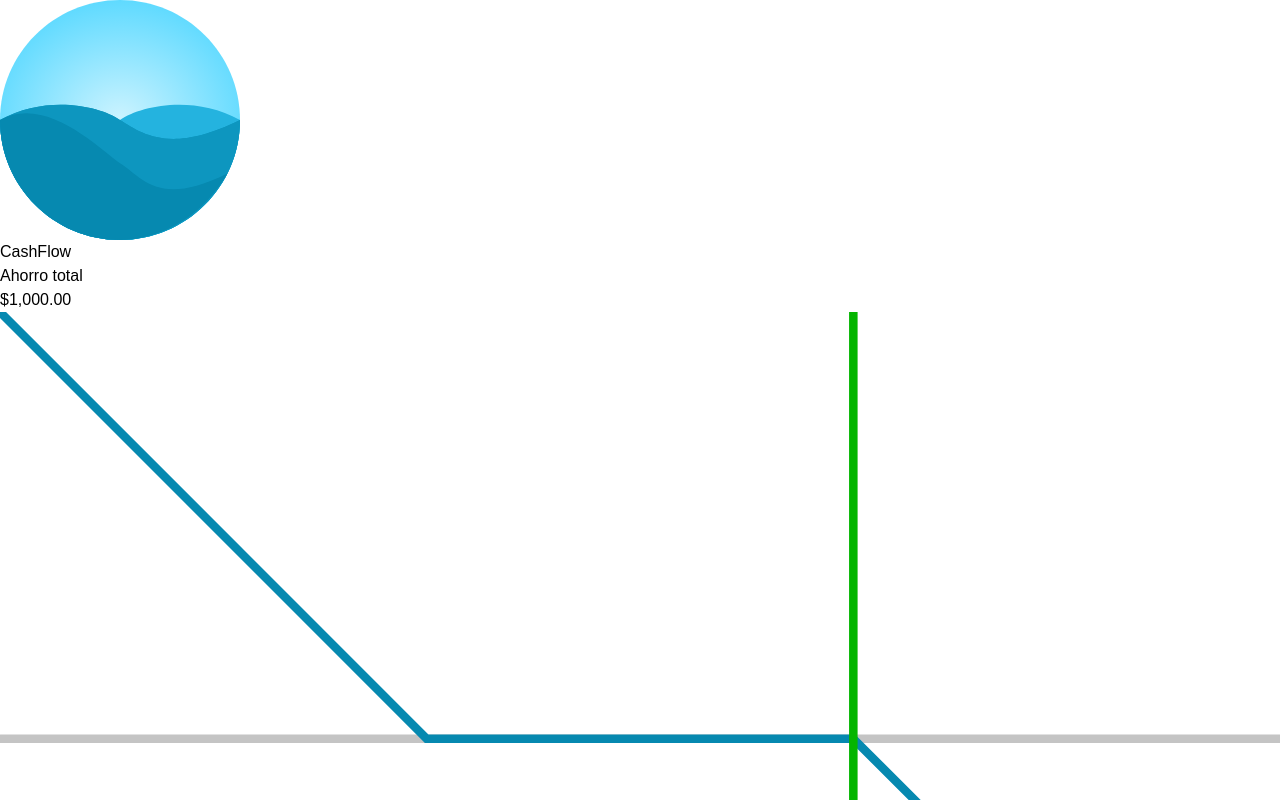
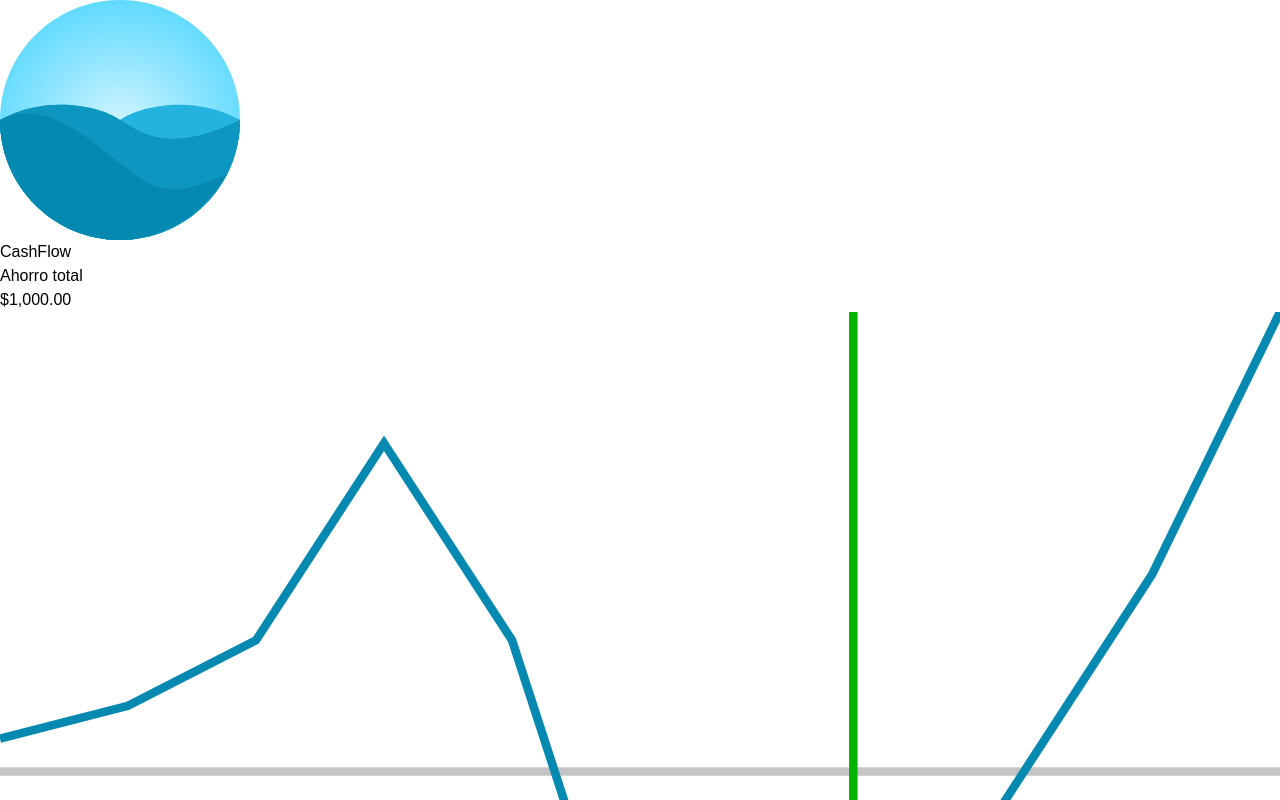
Before and after one commit to angel-aguirre/vue3-cashflow, a Vue app: page / in a window 1280 px wide. Shown: the top 800 px of the page. Built offline with nearby package versions, Linux system fonts and the light colour scheme.

Commit message:
Generacion del grafico en base a los movimientos registrados

```diff
--- a/src/components/Home.vue
+++ b/src/components/Home.vue
@@ -11,7 +11,7 @@
                 :total-amount="totalAmount"
             >
                 <template #graphic>
-                    <Graphic />
+                    <Graphic :amounts="amounts" />
                 </template>
                 <template #action>
                     <Action />
@@ -69,4 +69,6 @@ const movements = [
         amount: '1000',
     },
 ];
+
+const amounts = [100, 200, 500, 200, -400, -600, -300, 0, 300, 700];
 </script>
--- a/src/components/Resume/Graphic.vue
+++ b/src/components/Resume/Graphic.vue
@@ -5,15 +5,15 @@
                 stroke="#c4c4c4"
                 stroke-width="2"
                 x1="0"
-                y1="100"
+                :y1="zero"
                 x2="300"
-                y2="100"
+                :y2="zero"
             />
             <polyline
                 fill="none"
                 stroke="#0689B0"
                 stroke-width="2"
-                points="0,0 100,100 200,100 300,200"
+                :points="points"
             />
             <line
                 stroke="#04B500"
@@ -27,3 +27,39 @@
         <p class="text-center">Ultimos 30 dias</p>
     </div>
 </template>
+
+<script setup>
+import { defineProps, toRefs, computed } from 'vue';
+
+const props = defineProps({
+    amounts: {
+        type: Array,
+        default: () => [],
+    },
+});
+
+const { amounts } = toRefs(props);
+
+const amountToPixels = (amount) => {
+    const min = Math.min(...amounts.value);
+    const max = Math.max(...amounts.value);
+    const amountAbs = amount + Math.abs(min);
+    const minmax = Math.abs(max) + Math.abs(min);
+    const pixels = 200 - ((amountAbs * 100) / minmax) * 2;
+    return pixels;
+};
+
+const points = computed(() => {
+    const total = amounts.value.length;
+
+    return amounts.value.reduce((points, amount, index) => {
+        const x = (300 / total) * (index + 1);
+        const y = amountToPixels(amount);
+        return `${points} ${x},${y}`;
+    }, '0, 100');
+});
+
+const zero = computed(() => {
+    return amountToPixels(0);
+});
+</script>
```
